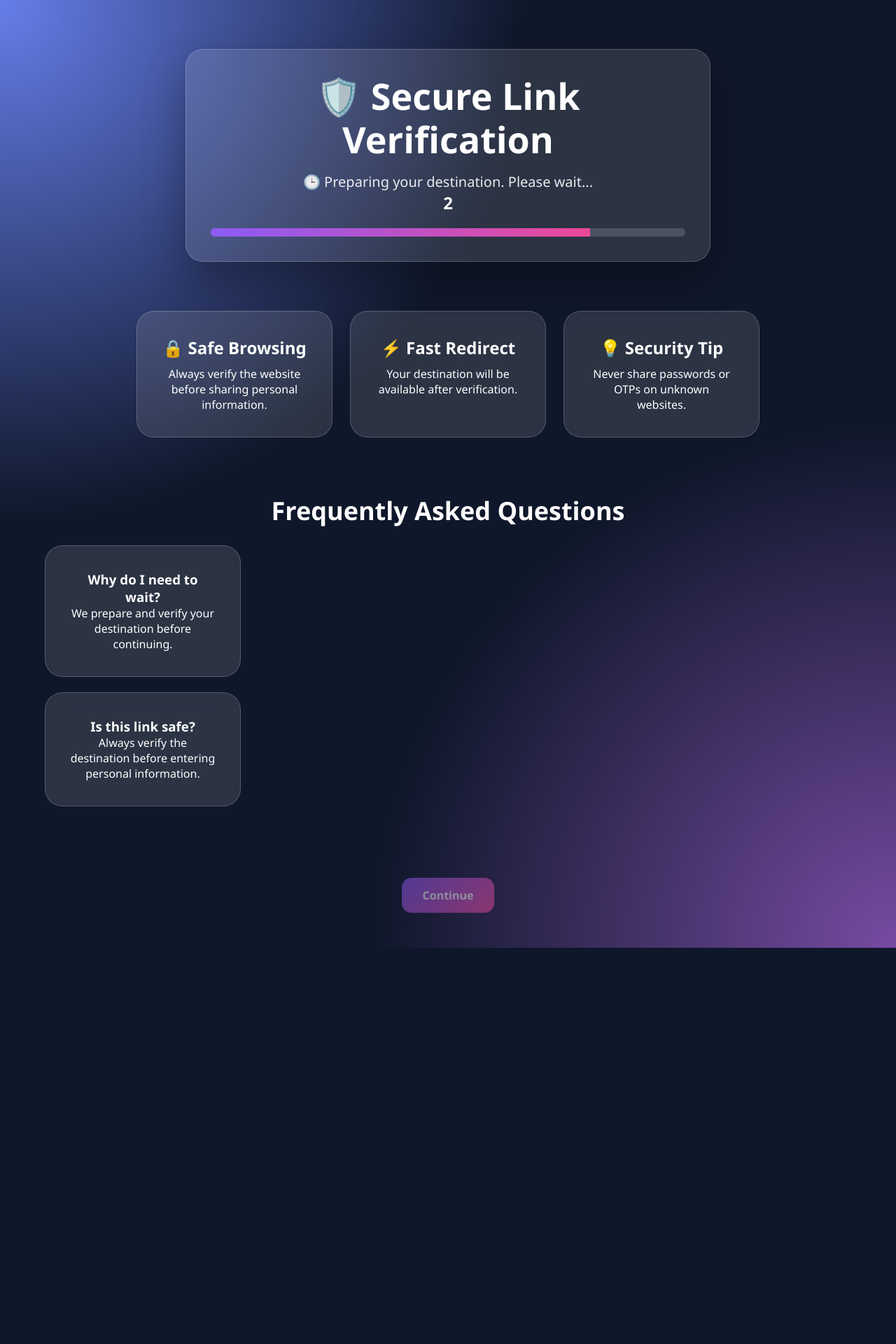
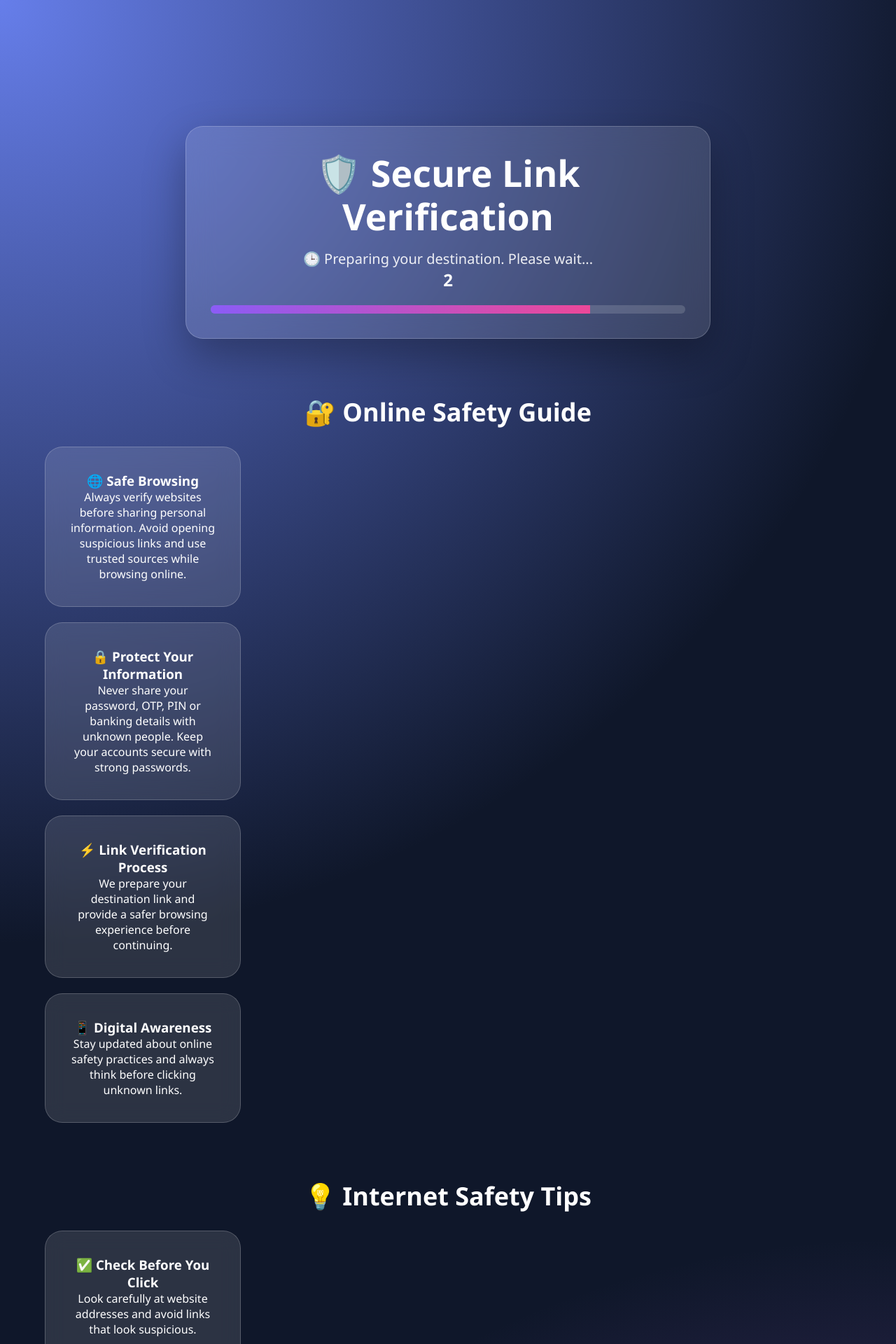
Before and after one commit to Khanarm/Url-shortnar-ashrot, a Flask app: template templates/wait.html in a window 1280 px wide. Shown: the top 1920 px of the page at 70% size. Before the commit the page ends 1354 px from the top, so only its background shows below. Run offline with Flask 3, Linux system fonts and the light colour scheme; the template is opened without the code that fills it, so the values that code supplies are empty.

Commit message:
Update wait.html

```diff
--- a/templates/wait.html
+++ b/templates/wait.html
@@ -13,7 +13,18 @@
 
 </head>
 
+
 <body>
+
+
+<!-- TOP AD PLACEHOLDER -->
+<div style="width:90%;max-width:728px;height:90px;margin:20px auto;text-align:center;">
+
+    <!-- Ad Banner Code Here -->
+
+</div>
+
+
 
 <section class="hero">
 
@@ -21,107 +32,229 @@
 
 <h1>🛡️ Secure Link Verification</h1>
 
+
 <p id="status">
 🕒 Preparing your destination. Please wait...
 </p>
 
+
 <h2 id="countdown">10</h2>
+
 
 <div class="progress">
 <div id="progressBar"></div>
 </div>
+
 
 </div>
 
 </section>
 
 
-<section class="features">
+
+
+<section class="faq">
+
+
+<h2 style="text-align:center;color:white;margin-bottom:25px;">
+🔐 Online Safety Guide
+</h2>
+
+
 
 <div class="card">
 
-        <h2>🔒 Safe Browsing</h2>
+<h3>🌐 Safe Browsing</h3>
 
 <p>
-            Always verify the website before sharing personal information.
+Always verify websites before sharing personal information.
+Avoid opening suspicious links and use trusted sources while browsing online.
 </p>
 
 </div>
 
+
+<br>
+
+
 <div class="card">
 
-        <h2>⚡ Fast Redirect</h2>
+<h3>🔒 Protect Your Information</h3>
 
 <p>
-            Your destination will be available after verification.
+Never share your password, OTP, PIN or banking details with unknown people.
+Keep your accounts secure with strong passwords.
 </p>
 
 </div>
 
+
+<br>
+
+
 <div class="card">
 
-        <h2>💡 Security Tip</h2>
+<h3>⚡ Link Verification Process</h3>
 
 <p>
-            Never share passwords or OTPs on unknown websites.
+We prepare your destination link and provide a safer browsing experience
+before continuing.
 </p>
 
 </div>
 
+
+<br>
+
+
+<div class="card">
+
+<h3>📱 Digital Awareness</h3>
+
+<p>
+Stay updated about online safety practices and always think before clicking
+unknown links.
+</p>
+
+</div>
+
+
+
 </section>
+
+
+
+
+
+<!-- EXTRA CONTENT -->
+
+<section class="faq">
+
+
+<h2 style="text-align:center;color:white;margin-bottom:25px;">
+💡 Internet Safety Tips
+</h2>
+
+
+
+<div class="card">
+
+<h3>✅ Check Before You Click</h3>
+
+<p>
+Look carefully at website addresses and avoid links that look suspicious.
+</p>
+
+</div>
+
+
+<br>
+
+
+<div class="card">
+
+<h3>🛡️ Keep Accounts Safe</h3>
+
+<p>
+Use security features and avoid using the same password everywhere.
+</p>
+
+</div>
+
+
+<br>
+
+
+<div class="card">
+
+<h3>🚀 Smart Online Habits</h3>
+
+<p>
+Being careful online helps protect your personal data and digital identity.
+</p>
+
+</div>
+
+
+</section>
+
+
+
 
 
 <section class="faq">
 
+
 <h2 style="text-align:center;color:white;margin-bottom:25px;">
-        Frequently Asked Questions
+❓ Frequently Asked Questions
 </h2>
+
+
 
 <div class="card">
 
 <h3>Why do I need to wait?</h3>
 
 <p>
-            We prepare and verify your destination before continuing.
+The verification process prepares your destination before continuing.
 </p>
 
 </div>
 
+
 <br>
+
 
 <div class="card">
 
 <h3>Is this link safe?</h3>
 
 <p>
-            Always verify the destination before entering personal information.
+Always check the destination website before entering any personal details.
 </p>
 
 </div>
 
+
 </section>
+
+
+
+
 
 
 <div style="width:90%;max-width:700px;margin:50px auto;text-align:center;">
 
+
 <p id="readyText"></p>
+
 
 <br>
 
+
 <a href="/wait1/{{ short_code }}">
+
 
 <button id="continueBtn" disabled>
 Continue
 </button>
 
+
 </a>
+
 
 </div>
 
 
+
+
+
+
 <script>
 
+
 let time = 10;
+
 
 const countdown = document.getElementById("countdown");
 const progress = document.getElementById("progressBar");
@@ -129,35 +262,53 @@ const button = document.getElementById("continueBtn");
 const ready = document.getElementById("readyText");
 const status = document.getElementById("status");
 
+
 progress.style.width = "0%";
+
+
 
 const timer = setInterval(function(){
 
+
 time--;
+
 
 countdown.innerHTML = time;
 
-    progress.style.width = ((10 - time) * 10) + "%";
+
+progress.style.width = ((10-time)*10)+"%";
+
+
 
 if(time <= 0){
 
+
 clearInterval(timer);
 
-        countdown.innerHTML = "✅";
 
-        status.innerHTML = "✅ Verification completed successfully  ⬇️ Please scroll below and click the Continue button.";
+countdown.innerHTML="✅";
 
-        ready.innerHTML = "👇click continue button.";
 
-        button.disabled = false;
+status.innerHTML=
+"✅ Verification completed successfully ⬇️ Continue below";
 
-        button.innerHTML = "Continue";
+
+ready.innerHTML=
+"👇 Click Continue button";
+
+
+button.disabled=false;
+
 
 }
 
+
 },1000);
 
+
+
 </script>
+
 
 </body>
 
```
Lines whose indentation alone changed are shown as unchanged.
